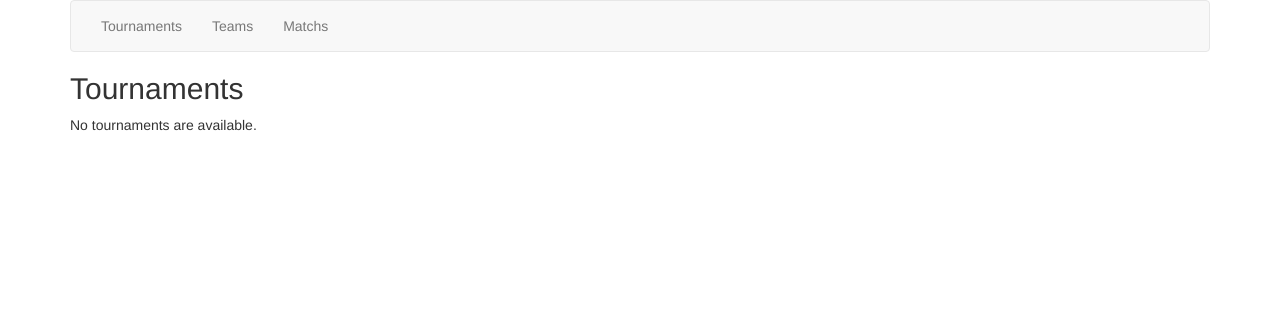
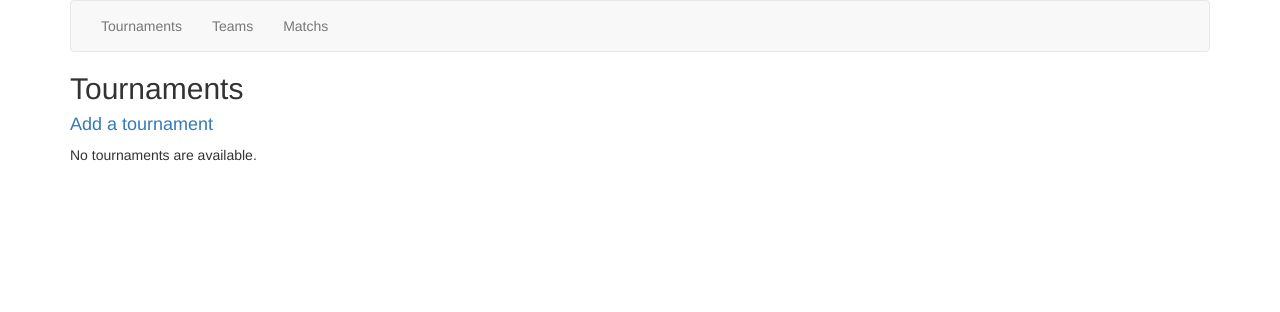
Before and after one commit to cedlerouge/betwit, a Django app: page /tournament/ in a window 1280 px wide. Shown: the top 312 px of the page. Run offline with Django 3.2, Linux system fonts and the light colour scheme; data that the repository does not hold is empty; some libraries are stand-ins or nearby versions.

Commit message:
tournament app: fix error in view templates

```diff
--- a/tournaments/templates/tournaments/match_list.html
+++ b/tournaments/templates/tournaments/match_list.html
@@ -9,7 +9,7 @@
 <div>
     {% for match in match_list %}
     <div>
-        <h4><a href="{% url 'tournament:match_detail' match_id %}">
+        <h4><a href="{% url 'tournaments:match_detail' match.id %}">
         {{ match.date }} | {{ match.home_team_id }} vs {{ match.away_team_id }}
         </a></h4>
     </div>
--- a/tournaments/templates/tournaments/team_list.html
+++ b/tournaments/templates/tournaments/team_list.html
@@ -5,11 +5,14 @@
 {% endblock %}
 
 {% block content %}
+<div>
+    <h4><a href="{% url 'tournaments:team_add' %}">Add a team</a></h4>
+</div>
 {% if team_list %}
 <div>
     {% for team in team_list %}
     <div>
-        <h4><a href="{% url 'tournament:team_detail' team_id %}">
+        <h4><a href="{% url 'tournaments:team_detail' team.id %}">
         {{ team.name }} | {{ team.nationality }}
         </a></h4>
     </div>
--- a/tournaments/templates/tournaments/tournament_form.html
+++ b/tournaments/templates/tournaments/tournament_form.html
@@ -9,7 +9,7 @@
 {% block content %}
 {% if error_message %}<p><strong>{{ error_message }}</strong></p>{% endif %}
 
-<form action="{% url 'tournament:{{ elt }}_add' %}" method="post" class="form">
+<form action="{{ post_url }}" method="post" class="form">
     {% csrf_token %}
     {% bootstrap_form form layout='inline' %}
     {% buttons %}
--- a/tournaments/templates/tournaments/tournament_list.html
+++ b/tournaments/templates/tournaments/tournament_list.html
@@ -5,11 +5,14 @@
 {% endblock %}
 
 {% block content %}
+<div>
+    <h4><a href="{% url 'tournaments:tournament_add' %}">Add a tournament</a></h4>
+</div>
 {% if tournament_list %}
 <div>
     {% for tournament in tournament_list %}
     <div>
-        <h4><a href="{% url 'tournament:tournament_detail' tournament_id %}">
+        <h4><a href="{% url 'tournaments:tournament_detail' tournament.id %}">
         {{ tournament.name }} | {{ tournament.year }}
         </a></h4>
     </div>
```
Also changed, not shown: tournaments/templates/tournaments/tournament_detail.html (+8 -0 lines).
